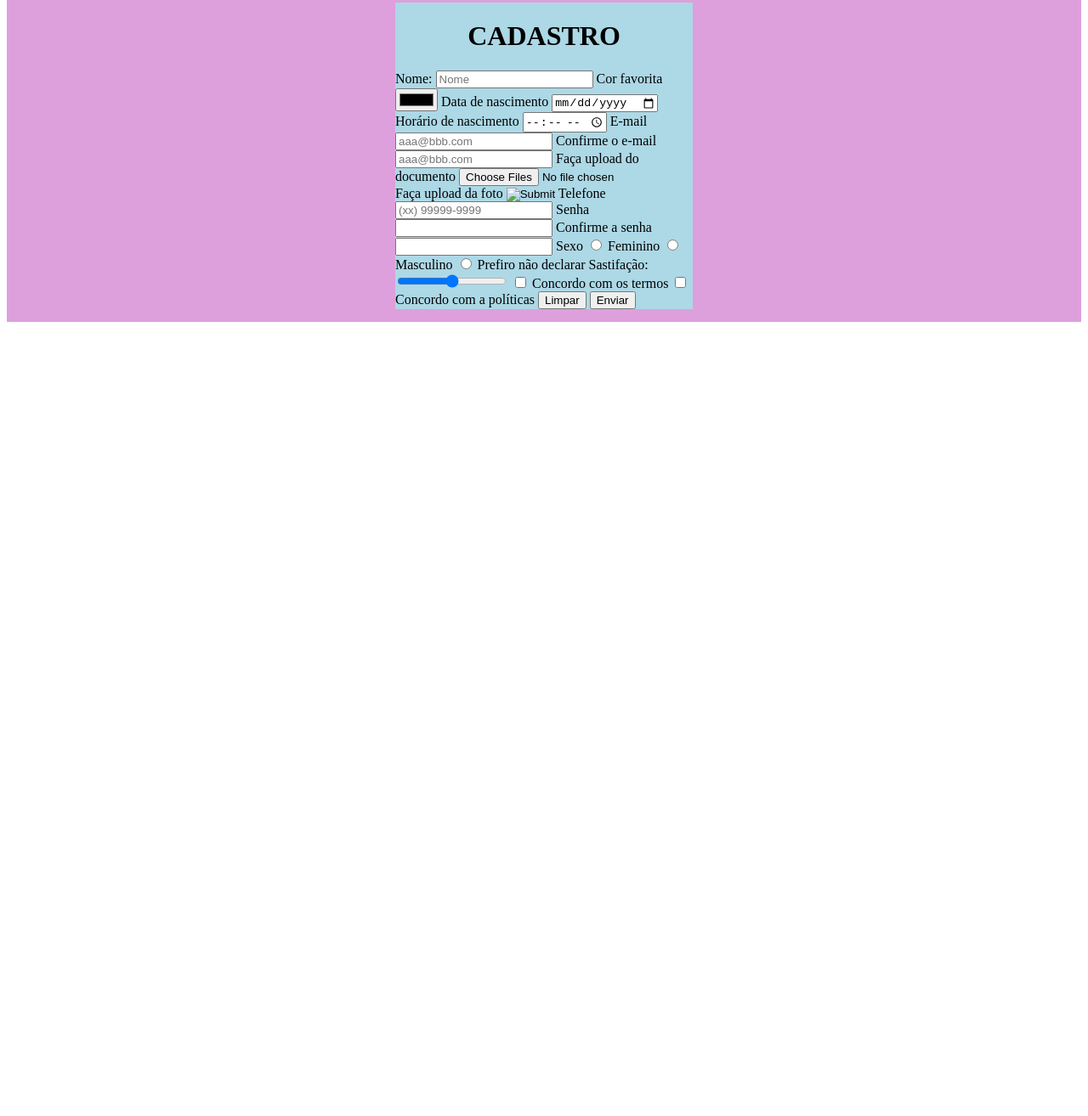
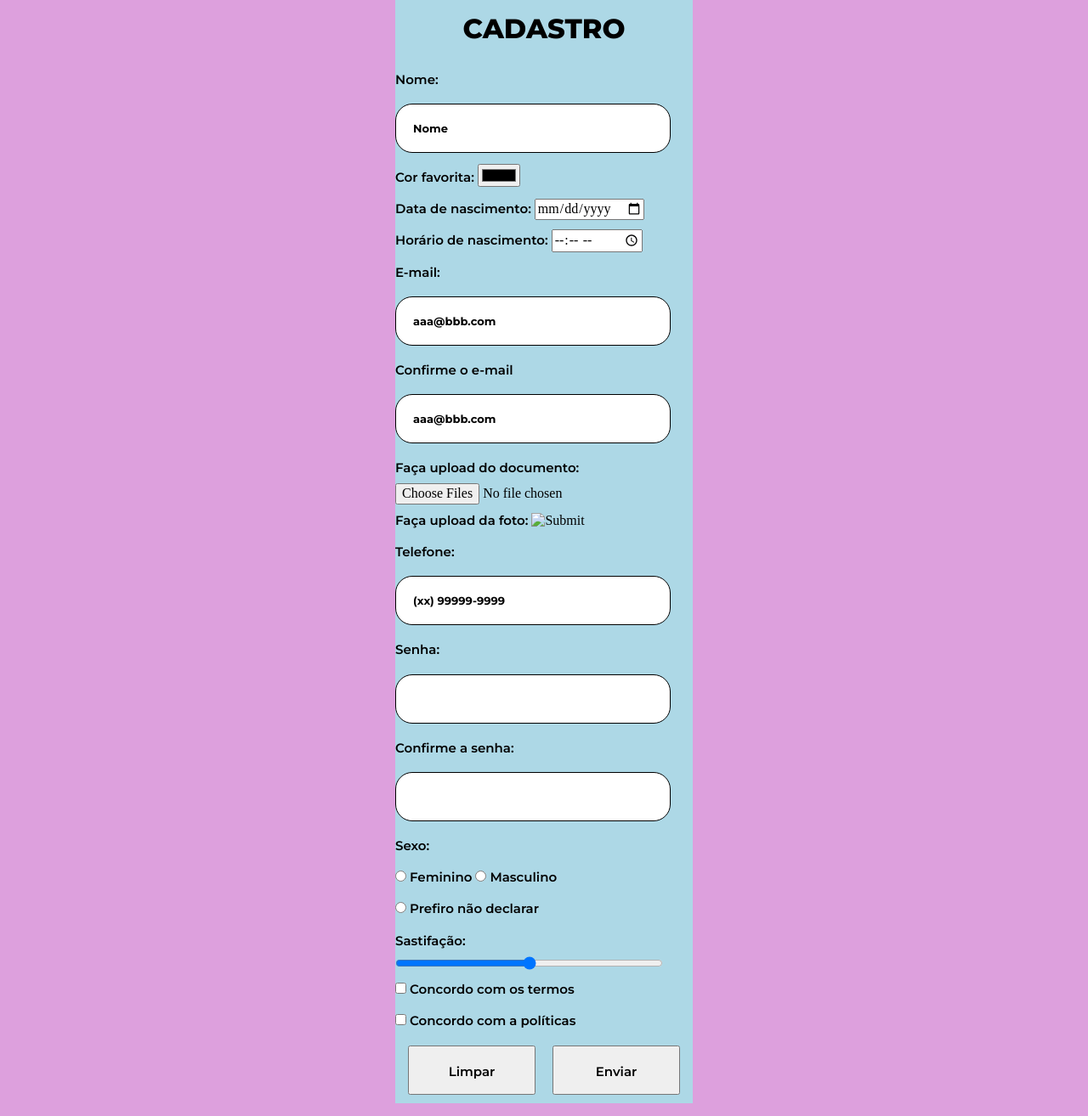
Before and after one commit to giovannadso/formulario, a plain HTML site: page index.html in a window 1280 px wide. Shown: the part 20-1334 px from the top of the page at 85% size. Before the commit the page ends 800 px from the top, so only its background shows below. Drawn offline with Linux system fonts and the light colour scheme.

Commit message:
Formulário

```diff
--- a/index.html
+++ b/index.html
@@ -5,6 +5,7 @@
     <meta http-equiv="X-UA-Compatible" content="IE=edge">
     <meta name="viewport" content="width=device-width, initial-scale=1.0">
     <link rel="stylesheet" href="style.css">
+    <link rel="stylesheet" href="normalize.css">
     <title>Formulário</title>
 </head>
 <body>
@@ -13,59 +14,62 @@
         <h1>CADASTRO</h1>
         <form>
             <label for="name">Nome:</label>
-            <input type="text" id="name" placeholder="Nome">
+            <input type="text" id="name" placeholder="Nome" class="textField">
 
-            <label for="colorpicker">Cor favorita</label>
-            <input type="color" id="colorpicker">
+            <label for="colorpicker">Cor favorita:</label>
+            <input type="color" id="colorpicker"><br>
 
-            <label for="nascimento">Data de nascimento</label>
-            <input type="date" id="nascimento">
+            <label for="nascimento">Data de nascimento:</label>
+            <input type="date" id="nascimento"><br>
 
-            <label for="hrnascismento">Horário de nascimento</label>
-            <input type="time" id="hrnascismento">
+            <label for="hrnascismento">Horário de nascimento:</label>
+            <input type="time" id="hrnascismento"><br>
 
-            <label for="email">E-mail</label>
-            <input type="email" id="E-mail" placeholder="aaa@bbb.com">
+            <label for="email">E-mail:</label>
+            <input type="email" id="E-mail" placeholder="aaa@bbb.com" class="textField">
             <label for="confemail"> Confirme o e-mail</label>
-            <input type="confemail" id="Confirme o e-mail" placeholder="aaa@bbb.com">
+            <input type="confemail" id="Confirme o e-mail" placeholder="aaa@bbb.com" class="textField">
 
-            <label for="doc"> Faça upload do documento</label>
+            <label for="doc"> Faça upload do documento:</label>
             <input type="file" id="doc" accept=".pdf" multiple>
 
             <input type="hidden" id="test" value="test">
 
-            <label for="image">Faça upload da foto</label>
-            <input type="image" id="image">
+            <label for="image">Faça upload da foto:</label>
+            <input type="image" id="image"><br>
 
-            <label for="telefone">Telefone</label>
-            <input type="number" id="Telefone" placeholder="(xx) 99999-9999">
+            <label for="telefone">Telefone:</label>
+            <input type="number" id="Telefone" placeholder="(xx) 99999-9999" class="textField">
 
-            <label for="pass">Senha</label>
-            <input type="password" id="pass">
-            <label for="confpass">Confirme a senha</label>
-            <input type="password" id="confpass">
+            <label for="pass">Senha:</label>
+            <input type="password" id="pass" class="textField">
+            <label for="confpass">Confirme a senha:</label>
+            <input type="password" id="confpass" class="textField">
 
-            <label for="sexo">Sexo</label>
+            <label for="sexo">Sexo:</label><br>
 
             <input type="radio" id="fem" name="sexo" value="f">
             <label for="fem">Feminino</label>
 
             <input type="radio" id="masc" name="sexo" value="m">
-            <label for="masc">Masculino</label>
+            <label for="masc">Masculino</label><br>
 
             <input type="radio" name="sexo" id="ni" value="n">
-            <label for="ni">Prefiro não declarar</label>
+            <label for="ni">Prefiro não declarar</label><br>
 
             <label for="satisfacao">Sastifação:</label>
-            <input type="range" id="satisfacao">
+            <input type="range" id="satisfacao"><br>
 
             <input type="checkbox" id="agree" value="y">
-            <label for="agree">Concordo com os termos</label>
+            <label for="agree">Concordo com os termos</label><br>
             <input type="checkbox" id="agree" value="y">
-            <label for="agree">Concordo com a políticas</label>
+            <label for="agree">Concordo com a políticas</label><br>
 
-            <input type="reset" value="Limpar">
-            <button>Enviar</button>
+        <div id="button">
+            <input type="reset" value="Limpar" class="whiteButton">
+            <div id="sep"></div>
+            <button class="whiteButton" type="button">Enviar</button>
+        </div>
 
         </form>
          </div>
--- a/style.css
+++ b/style.css
@@ -1,5 +1,9 @@
 *{
     box-sizing: border-box;
+}
+@font-face {
+    font-family: Montserrat;
+    src: url(montserrat.ttf);
 }
 .fullcenter{
     background-color: plum;
@@ -7,6 +11,33 @@
     display: flex;
     justify-content: center;
     align-content: center;
+}
+
+/*Edge*/
+::-webkit-input-placeholder{
+    font-family: Montserrat;
+    font-weight: 700;
+    font-size: 13px;
+    line-height: 19px;
+    color: black;
+}
+
+/*Internet Explorer 10-11*/
+::-ms-input-placeholder{
+    font-family: Montserrat;
+    font-weight: 700;
+    font-size: 13px;
+    line-height: 19px;
+    color: black;
+}
+
+/*Demais navegadores*/
+::placeholder{
+    font-family: Montserrat;
+    font-weight: 700;
+    font-size: 13px;
+    line-height: 19px;
+    color: black;
 }
 
 #formulario{
@@ -17,3 +48,60 @@
     justify-content: center;
     align-content: center;
 }
+
+#button{
+    display: flex;
+    justify-content: center;
+    padding: 10px;
+}
+
+#sep{
+    display: flex;
+    padding: 0px 10px;
+}
+
+    h1{
+        font-family: Montserrat;
+        font-weight: 800;
+        font-size: 25px;
+        color: black;
+    }
+
+    label{
+        font-family: Montserrat;
+        font-weight: 600;
+        font-size: 15px;
+        color: black;
+        display: inline-block;
+        margin: 10px 0px;
+
+        }
+
+    .textField{
+        width: 324px;
+        height: 58px;
+        background-color: white;
+        border: black solid 1px;
+        border-radius: 20px;
+        padding: 20px;
+        margin: 10px 0px;
+        font-family: Montserrat;
+        font-weight: 700;
+        font-size: 13px;
+        color: black;
+        line-height: 19px;
+    }
+
+    .whiteButton{
+        width: 150px;
+        height: 58px;
+        padding: 20px;
+        font-family: Montserrat;
+        font-weight: 600;
+        font-size: 15px;
+        color: black;
+    }
+
+    #satisfacao{
+        width: 90%;
+    }
```
Also changed, not shown: montserrat.ttf (added), normalize.css (added).
